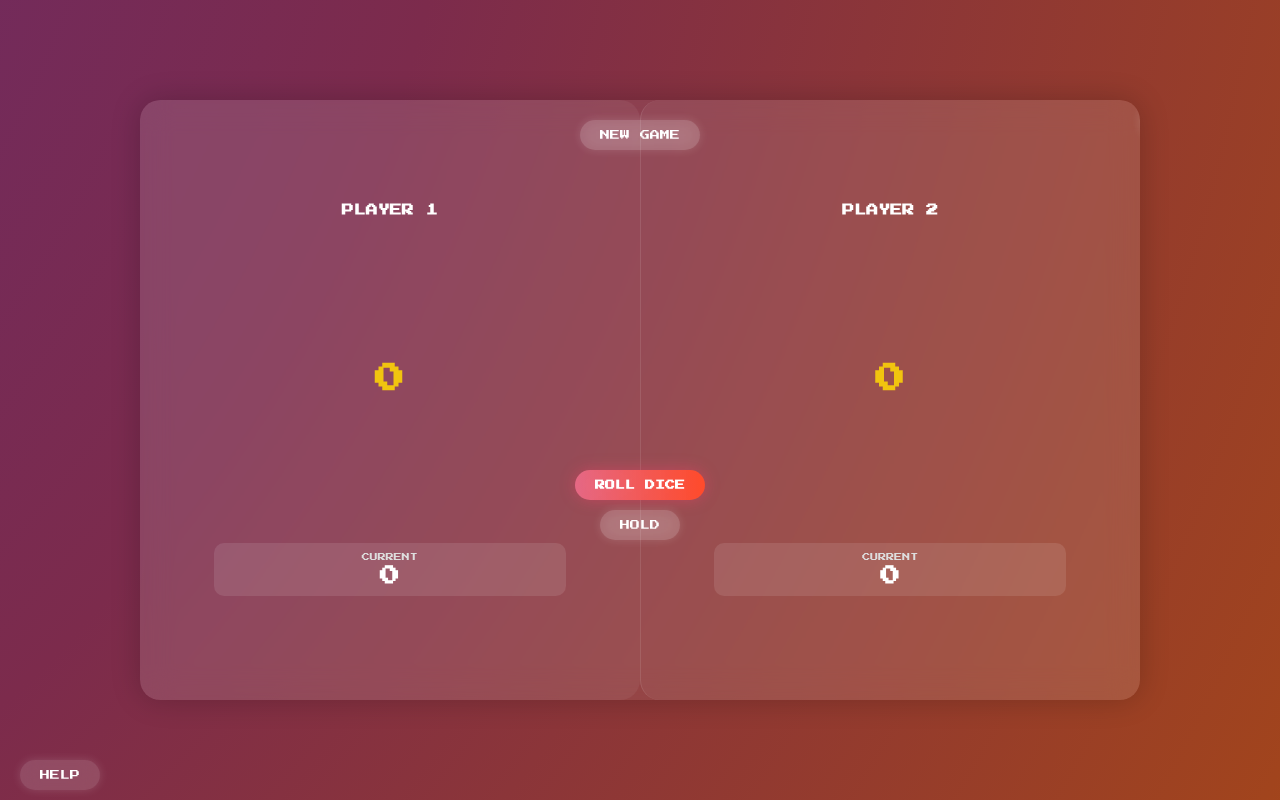
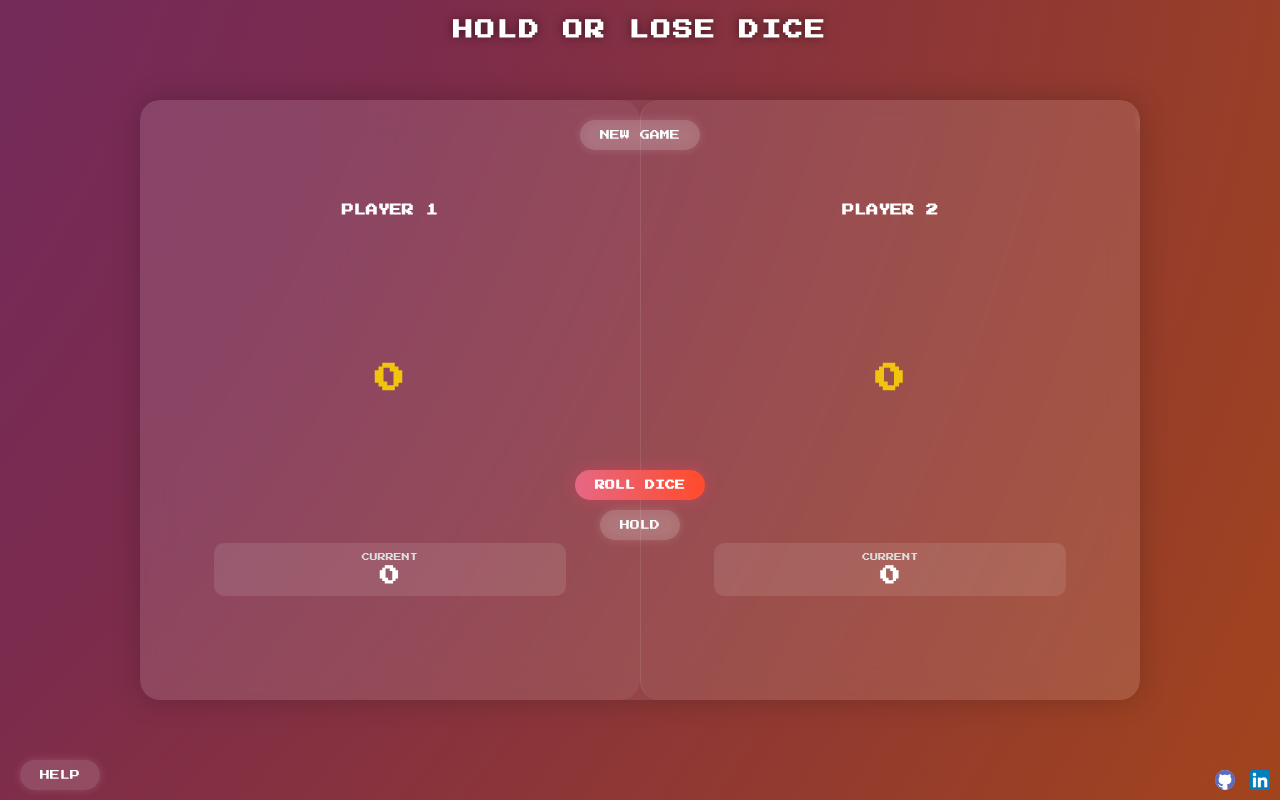
Before and after one commit to kapi2800/Hold-or-Lose-Dice-Game, a plain HTML site: page index.html in a window 1280 px wide. Drawn offline with Linux system fonts and the light colour scheme.

Commit message:
Added active player indicator and UI improvements

```diff
--- a/index.html
+++ b/index.html
@@ -7,6 +7,7 @@
     <title>Hold or lose Game</title>
   </head>
   <body>
+    <h1 class="game-title">HOLD OR LOSE DICE</h1>
     <main>
       <!-- Player Sections -->
       <section class="player player--0 player--active">
@@ -33,9 +34,9 @@
 
       <!-- All buttons aligned in group -->
       <div class="button-group">
-        <button class="btn btn--new"> New Game</button>
-        <button class="btn btn--roll"> Roll Dice</button>
-        <button class="btn btn--hold"> Hold</button>
+        <button class="btn btn--new">New Game</button>
+        <button class="btn btn--roll">Roll Dice</button>
+        <button class="btn btn--hold">Hold</button>
         <!-- Celebration button (moved to button group for structure) -->
         <button id="popperBtn" class="btn">🎉 Celebrate</button>
       </div>
@@ -44,7 +45,7 @@
       <div id="confetti-container"></div>
     </main>
     <div class="rules-container">
-      <button class="btn toggle-rules"> Help </button>
+      <button class="btn toggle-rules">Help</button>
       <div class="rules hidden" id="rules">
         <h3>Game Rules</h3>
         <ul>
@@ -60,6 +61,19 @@
         </ul>
       </div>
     </div>
+    <div class="social-links">
+      <a href="https://github.com/kapi2800/Hold-or-Lose-Dice-Game/" target="_blank" aria-label="GitHub">
+        <img src="github.svg" alt="GitHub" />
+      </a>
+      <a
+        href="https://linkedin.com/in/kapil2800/"
+        target="_blank"
+        aria-label="LinkedIn"
+      >
+        <img src="linkedin.png" alt="LinkedIn" />
+      </a>
+    </div>
+
     <!-- Your JavaScript -->
     <script src="script.js"></script>
   </body>
--- a/style.css
+++ b/style.css
@@ -217,7 +217,6 @@ main {
   z-index: 2000;
 }
 
-
 .rules {
   background: rgba(0, 0, 0, 0.5);
   padding: 3rem;
@@ -236,3 +235,35 @@ main {
   margin-bottom: 0.5rem;
   font-size: 1.2rem;
 }
+
+.game-title {
+  position: absolute;
+  top: 2rem;
+  left: 50%;
+  transform: translateX(-50%);
+  font-size: 2rem;
+  color: #ffffff;
+  letter-spacing: 2px;
+  z-index: 10;
+  font-family: 'Press Start 2P', cursive;
+  text-shadow: 0 0 10px rgba(0, 0, 0, 0.5);
+}
+
+.social-links {
+  position: absolute;
+  bottom: 1rem;
+  right: 1rem;
+  display: flex;
+  gap: 1.5rem;
+  z-index: 10;
+}
+
+.social-links img {
+  width: 2rem;
+  height: 2rem; /* makes icon white */
+  transition: transform 0.2s ease;
+}
+
+.social-links img:hover {
+  transform: scale(1.2);
+}
```
Also changed, not shown: github.svg (added), linkedin.png (added).
